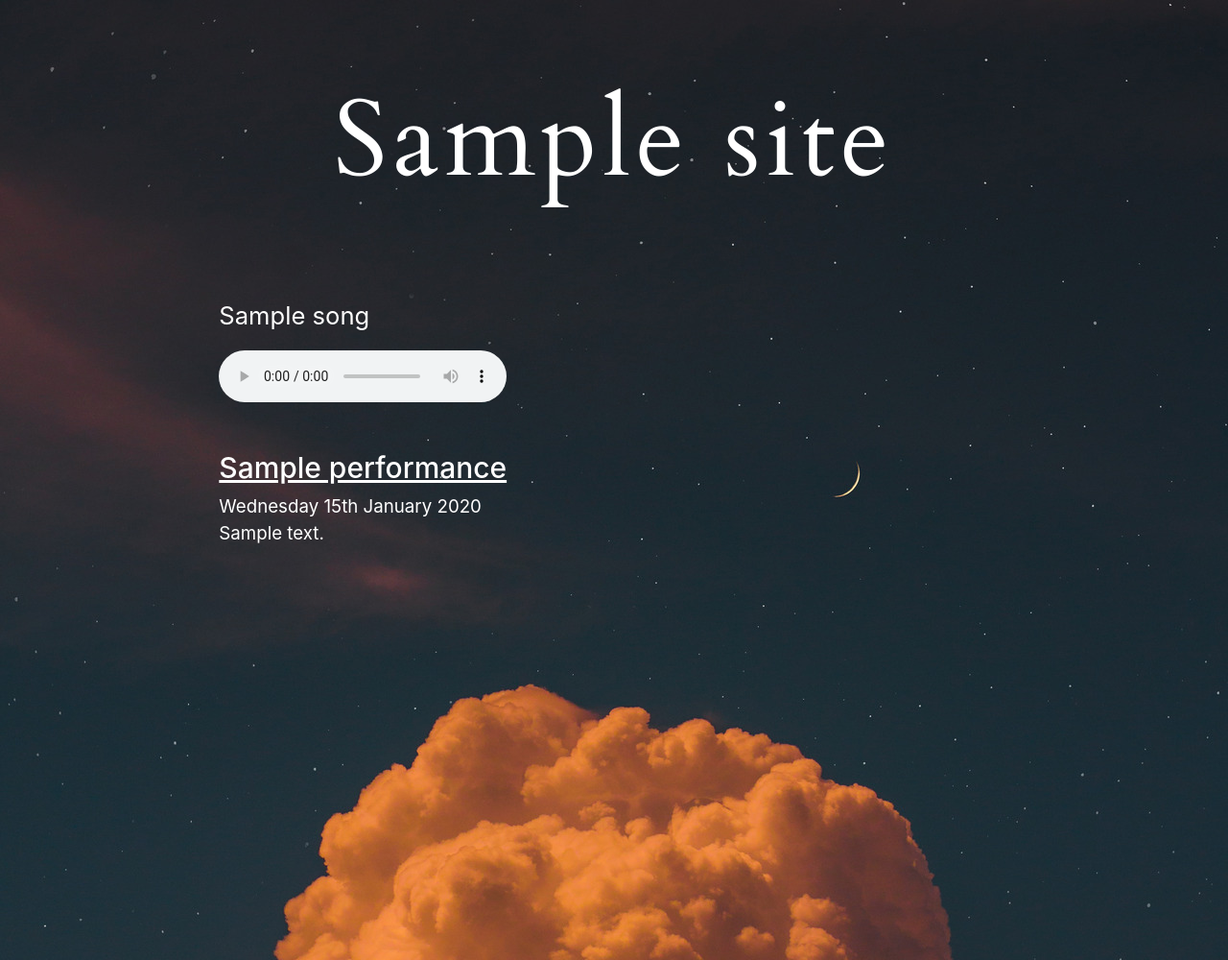
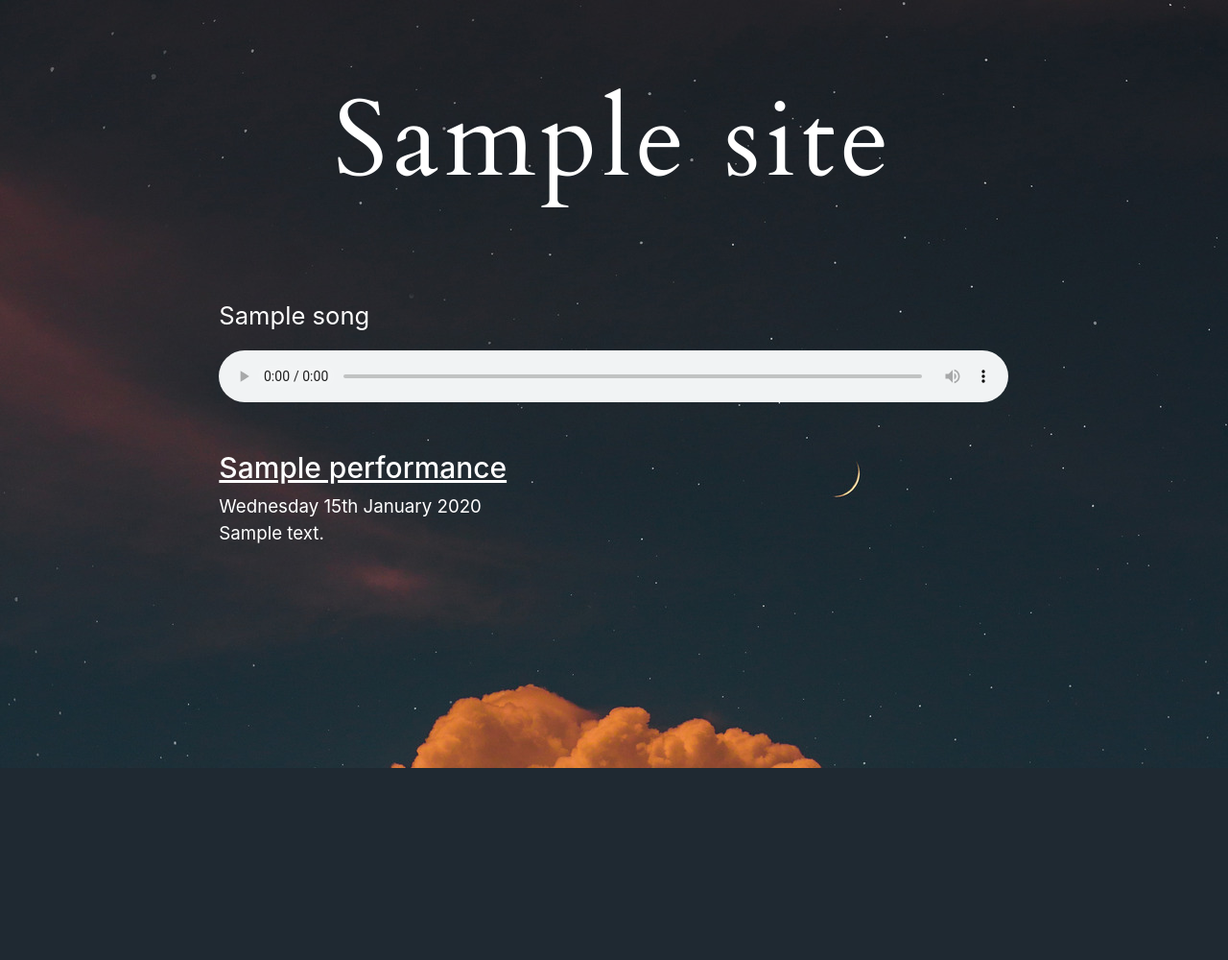
Before and after one commit to Kayra/oytun-music, a Django app: page / in a window 1280 px wide. Shown: the whole page at 96% size. After the commit the page ends 800 px from the top, so only its background shows below. Run offline with Django 3.2, Linux system fonts and the light colour scheme; tables that the repository leaves empty hold one stand-in row (values such as "Sample post"); some libraries are stand-ins or nearby versions.

Commit message:
Updated css for new audio player

```diff
--- a/oytun_music/music/static/music/styles.css
+++ b/oytun_music/music/static/music/styles.css
@@ -107,6 +107,14 @@
         border-radius: 0.25rem;
     }
 
+    .songs ol {
+        display: block;
+    }
+
+    audio {
+        width: 100%;
+    }
+
 }
 
 @media (min-width: 767px) {
@@ -139,7 +147,6 @@
 
     body {
         background-size: 100%;
-        min-height: 1000px;
     }
 
     h1 {
```
